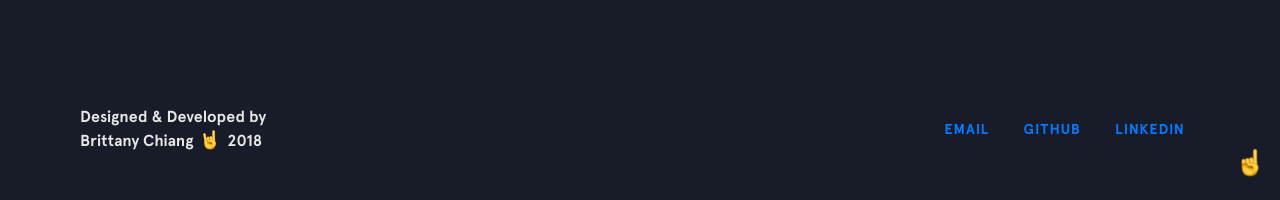
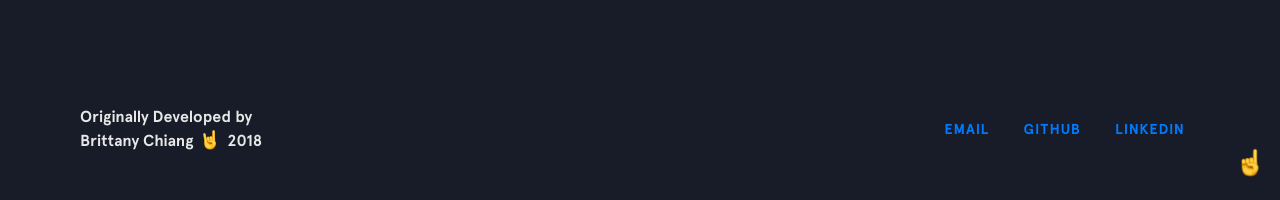
Before and after one commit to wutonytt/portfolio-v1, a Jekyll site: the page built from index.html, in a window 1280 px wide and 900 px high, scrolled down 2935 px. Shown: the part 697-897 px from the top of the window. Built offline with Jekyll 4.4.1, drawn with Linux system fonts in a browser that asks for light colours; nearby versions of some CDN libraries.

Commit message:
Update footer.html

```diff
--- a/_includes/footer.html
+++ b/_includes/footer.html
@@ -1,7 +1,7 @@
 <footer class="footer">
   <div class="footer__copyright">
     <div class="top">
-      <span>Designed &amp; Developed by</span>
+      <span>Originally Developed by</span>
     </div>
     <div class="bottom">
       <span>Brittany Chiang</span>
```
